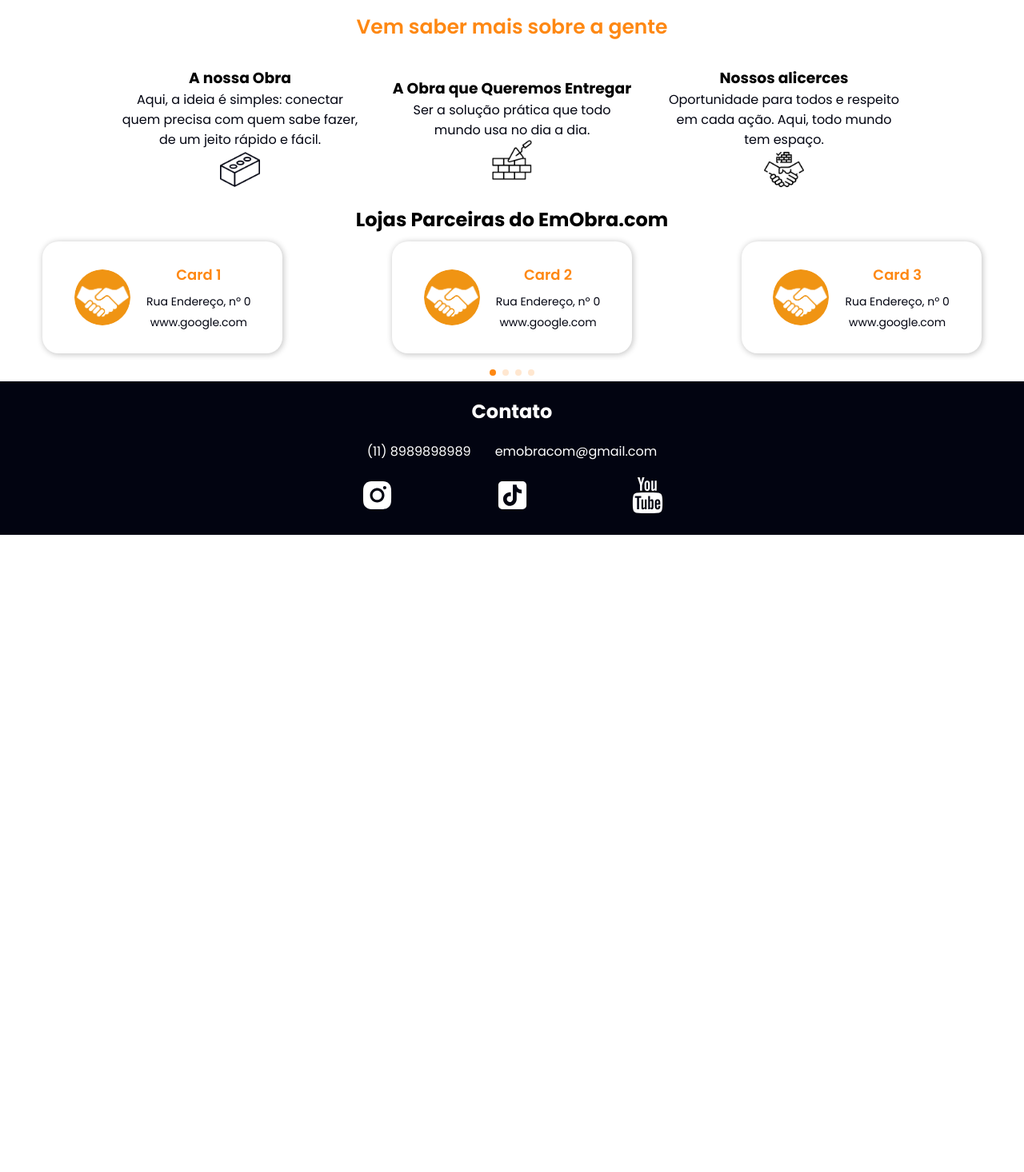
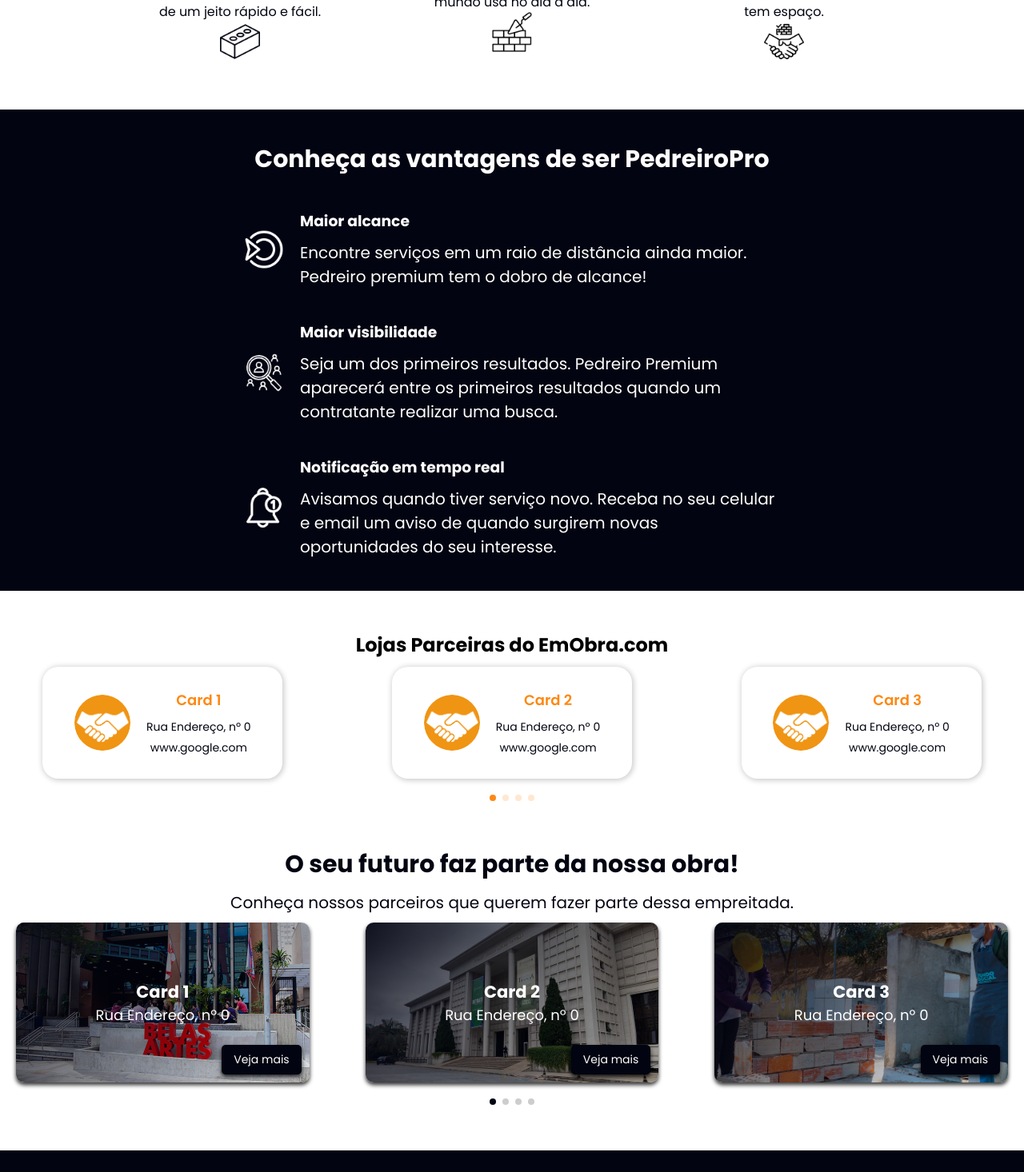
Before and after one commit to YagoABSC/EmObra, a React (Vite) app: page / in a window 1280 px wide. Shown: the part 660-2126 px from the top of the page at 80% size. Before the commit the page ends 1329 px from the top, so only its background shows below. Built offline with nearby package versions, Linux system fonts and the light colour scheme.

Commit message:
Adicionando outros componentes

```diff
--- a/src/App.jsx
+++ b/src/App.jsx
@@ -7,6 +7,8 @@
 import Sobre from './assets/componentes/Sobre'
 import Footer from './assets/componentes/Footer'
 import Lojas from './assets/componentes/Lojas'
+import Premium from './assets/componentes/Premium'
+import Instituicao from './assets/componentes/Instituicao'
 
 function App() {
   const [count, setCount] = useState(0)
@@ -17,29 +19,11 @@
       <main>
         <Banner />
         <Sobre />
+        <Premium/>
         <Lojas />
+        <Instituicao />
       </main>
       <Footer />
-      {/* <div>
-        <a href="https://vite.dev" target="_blank">
-          <img src={viteLogo} className="logo" alt="Vite logo" />
-        </a>
-        <a href="https://react.dev" target="_blank">
-          <img src={reactLogo} className="logo react" alt="React logo" />
-        </a>
-      </div>
-      <h1>Vite + React</h1>
-      <div className="card">
-        <button onClick={() => setCount((count) => count + 1)}>
-          count is {count}
-        </button>
-        <p>
-          Edit <code>src/App.jsx</code> and save to test HMR
-        </p>
-      </div>
-      <p className="read-the-docs">
-        Click on the Vite and React logos to learn more
-      </p> */}
     </>
   )
 }
--- a/src/assets/componentes/Banner.scss
+++ b/src/assets/componentes/Banner.scss
@@ -1,7 +1,7 @@
 .banner-index {
     width: 100%;
     height: 100%;
-    min-height: 70vh;
+    min-height: 50vh;
     display: flex;
     flex-direction: column;
     justify-content: center;
--- a/src/assets/componentes/Header.jsx
+++ b/src/assets/componentes/Header.jsx
@@ -1,7 +1,7 @@
 import React from "react";
 import { useState, useEffect } from "react";
 import './Header.scss';
-import { FaAlignJustify } from "react-icons/fa6";
+import { IoMdCloudDownload } from "react-icons/io";
 
 function Header() {
 
@@ -22,7 +22,11 @@
                 <h1>EmObra</h1>
                 {isMobile ? (
 
-                    <FaAlignJustify size={20} />
+                    <button className="btn-app">
+                        <span >Baixar App</span>
+                        <IoMdCloudDownload  size={25} color="white"/>
+
+                    </button>
 
                 ) : (
                     <div className="menu-header">
--- a/src/assets/componentes/Header.scss
+++ b/src/assets/componentes/Header.scss
@@ -1,25 +1,41 @@
-header{
+header {
     padding: 15px 5%;
 
-    & nav{
+    & nav {
         display: flex;
         justify-content: space-between;
         align-items: center;
         gap: auto;
         width: 100%;
 
+        & .btn-app {
+            display: flex;
+            align-items: center;
+            gap: 15px;
+            padding: 10px 15px;
+            border-radius: 15px;
+            border: none;
+            background: #FE8813;
+            box-shadow: 0px 2px 5px rgba(0, 0, 0, 0.2);
+            transition: all 0.3s;
 
-        & h1{
+            & span {
+                font-size: 15px;
+                color: white;
+            }
+        }
+
+        & h1 {
             margin: 0;
         }
 
-        & .menu-header{
+        & .menu-header {
             display: flex;
             width: fit-content;
             align-items: center;
             gap: 20px;
 
-            & a{
+            & a {
                 // margin-left: 10px;
                 text-decoration: none;
             }
--- /dev/null
+++ b/src/assets/componentes/Instituicao.jsx
@@ -0,0 +1,85 @@
+import React from "react";
+import './Instituicao.scss';
+
+import { Swiper, SwiperSlide } from 'swiper/react';
+import 'swiper/css';
+import 'swiper/css/pagination';
+
+import { Pagination } from 'swiper/modules';
+
+import parceiro1 from '../imgs-fixas/parceiro-belasartes.png';
+import parceiro2 from '../imgs-fixas/parceiro-faap.jpg';
+import parceiro3 from '../imgs-fixas/parceiro-fssp.jpg';
+import parceiro4 from '../imgs-fixas/parceiro-ic.jpeg';
+import parceiro5 from '../imgs-fixas/parceiro-poliusp.jpg';
+import parceiro6 from '../imgs-fixas/parceiro-senai.jpg';
+
+const cards = [
+    { id: 1, nome: "Card 1", descricao: "Rua Endereço, nº 0", link: "www.google.com", img: parceiro1 },
+    { id: 2, nome: "Card 2", descricao: "Rua Endereço, nº 0", link: "www.google.com", img: parceiro2 },
+    { id: 3, nome: "Card 3", descricao: "Rua Endereço, nº 0", link: "www.google.com", img: parceiro3 },
+    { id: 4, nome: "Card 4", descricao: "Rua Endereço, nº 0", link: "www.google.com", img: parceiro4 },
+    { id: 5, nome: "Card 5", descricao: "Rua Endereço, nº 0", link: "www.google.com", img: parceiro5 },
+    { id: 6, nome: "Card 6", descricao: "Rua Endereço, nº 0", link: "www.google.com", img: parceiro6 }
+];
+
+function Instituicao() {
+    return (
+        <section class="instituicoes-parceiras">
+            <div class="chamada-institu-parceiras">
+                <h2>O seu futuro faz parte da nossa obra!</h2>
+                <p>Conheça nossos parceiros que querem fazer parte dessa empreitada.</p>
+            </div>
+            <div class="container-parceiros">
+                <Swiper
+                    slidesPerView={1}
+                    spaceBetween={10}
+                    pagination={{
+                        clickable: true,
+                    }}
+                    breakpoints={{
+                        640: {
+                            slidesPerView: 2,
+                            spaceBetween: 15,
+                        },
+
+                        1024: {
+                            slidesPerView: 3,
+                            spaceBetween: 50,
+                        },
+                        1444: {
+                            slidesPerView: 4,
+                            spaceBetween: 30,
+                        },
+                    }}
+                    modules={[Pagination]}
+                    className="mySwiper"
+                >
+                    {cards.map((card) => (
+                        <SwiperSlide key={card.id}>
+                            <div class="banner-institu-parceira">
+                                <div class="info-institu-parceira">
+                                    <h3>
+                                        {card.nome}
+                                    </h3>
+                                    <p>
+                                        {card.descricao}
+                                    </p>
+                                    <a href={card.link} class="btn-institu" target="_blank"
+                                        rel="noopener noreferrer">Veja mais</a>
+                                </div>
+                                <img src={card.img}
+                                    alt={card.nome} />
+                            </div>
+                        </SwiperSlide>
+                    ))}
+
+
+
+                </Swiper>
+            </div>
+        </section>
+    )
+}
+
+export default Instituicao;
--- /dev/null
+++ b/src/assets/componentes/Instituicao.scss
@@ -0,0 +1,102 @@
+.instituicoes-parceiras {
+    margin: 50px auto;
+  }
+
+  .container-parceiros {
+    margin: 0 auto;
+    display: flex;
+
+    & .swiper-pagination-bullet {
+      background-color: #020411 !important;
+    }
+
+  }
+
+  .chamada-institu-parceiras {
+    display: flex;
+    flex-direction: column;
+    align-items: center;
+    justify-content: center;
+    padding: 0 5%;
+
+    h2 {
+      font-size: clamp(20px, 4vw, 30px);
+      margin: 0;
+      color: #020411;
+    }
+
+    ;
+
+    p {
+      font-size: clamp(14px, 3vw, 20px);
+      color: #020411;
+      margin: 10px 0 0 0;
+    }
+  }
+
+  .banner-institu-parceira {
+    position: relative;
+    width: 380px;
+    height: 200px;
+    overflow: hidden;
+    border-radius: 10px;
+    box-shadow: 0 3px 5px rgba(0, 0, 0, 0.767), 0 4px 6px rgba(0, 0, 0, 0.1);
+    transition: box-shadow 0.3s ease;
+    margin: 10px;
+  }
+
+  .banner-institu-parceira img {
+    width: 100%;
+    height: 100%;
+    object-fit: cover;
+    position: absolute;
+    top: 0;
+    left: 0;
+    z-index: 1;
+  }
+
+  .info-institu-parceira {
+    position: absolute;
+    top: 0;
+    left: 0;
+    z-index: 2;
+    width: 100%;
+    height: 100%;
+    padding: 10px;
+    display: flex;
+    flex-direction: column;
+    justify-content: center;
+    background: linear-gradient(135deg, #020411ef, transparent);
+    color: white;
+
+    h4 {
+      margin: 0;
+    }
+
+    .card-content p {
+      margin: 5px 0;
+      font-size: clamp(10px, 1vw, 12px);
+    }
+
+  }
+
+  .btn-institu {
+    position: absolute;
+    bottom: 10px;
+    right: 10px;
+    padding: 8px 15px;
+    background-color: #020411;
+    color: white;
+    text-decoration: none;
+    font-size: clamp(10px, 1.5vw, 14px);
+    border-radius: 5px;
+    text-align: center;
+    box-shadow: 0 3px 5px rgba(0, 0, 0, 0.767), 0 4px 6px rgba(0, 0, 0, 0.1);
+    transition: background-color 0.3s;
+  }
+
+  .btn-institu:hover {
+    background-color: #0c1133;
+    text-decoration: none;
+    color: white;
+  }
--- /dev/null
+++ b/src/assets/componentes/Premium.jsx
@@ -0,0 +1,39 @@
+import React from "react";
+import './Premium.scss'
+import alcance from '../imgs-fixas/alcance.png'
+import visibilidade from '../imgs-fixas/visibilidade.png'
+import notificacao from '../imgs-fixas/notificacao2.png'
+
+function Premium(){
+    return(
+        <section class="vantagens-premium">
+            <h2>Conheça as vantagens de ser PedreiroPro</h2>
+
+            <article class="vantagem-premium">
+                <img src={alcance} alt="Ícone de alcance"/>
+                <div class="explicacao-premium">
+                    <h3>Maior alcance</h3>
+                    <p>Encontre serviços em um raio de distância ainda maior. Pedreiro premium tem o dobro de alcance!</p>
+                </div>
+            </article>
+
+            <article class="vantagem-premium">
+                <img src={visibilidade} alt="Ícone de visibilidade"/>
+                <div class="explicacao-premium">
+                    <h3>Maior visibilidade</h3>
+                    <p>Seja um dos primeiros resultados. Pedreiro Premium aparecerá entre os primeiros resultados quando um contratante realizar uma busca.</p>
+                </div>
+            </article>
+
+            <article class="vantagem-premium">
+                <img src={notificacao} alt="Ícone de notificação"/>
+                <div class="explicacao-premium">
+                    <h3>Notificação em tempo real</h3>
+                    <p>Avisamos quando tiver serviço novo. Receba no seu celular e email um aviso de quando surgirem novas oportunidades do seu interesse.</p>
+                </div>
+            </article>
+        </section>
+    )
+}
+
+export default Premium;
--- /dev/null
+++ b/src/assets/componentes/Premium.scss
@@ -0,0 +1,49 @@
+.vantagens-premium {
+  background-color: #020411;
+  color: white;
+  display: flex;
+  flex-wrap: wrap;
+  justify-content: space-evenly;
+  align-items: center;
+  align-content: center;
+  padding: 40px 5%;
+  margin: 50px 0;
+  gap: 40px 0;
+
+  h2 {
+    margin: 0;
+    width: 100%;
+    font-size: clamp(16px, 4vw, 30px);
+    text-align: center;
+  }
+}
+
+.vantagem-premium {
+
+  display: flex;
+  justify-content: center;
+  align-items: center;
+  gap: 0 20px;
+  width: 100%;
+
+  img {
+    width: 100%;
+    max-width: 50px;
+    height: 100%;
+  }
+
+}
+
+.explicacao-premium {
+  max-width: 600px;
+  display: flex;
+  flex-direction: column;
+  justify-content: center;
+  gap: 10px;
+
+  h4,
+  p {
+    margin: 0;
+    font-size: clamp(10px, 3vw, 20px);
+  }
+}
```
Also changed, not shown: src/assets/componentes/Lojas.jsx (indentation only).
